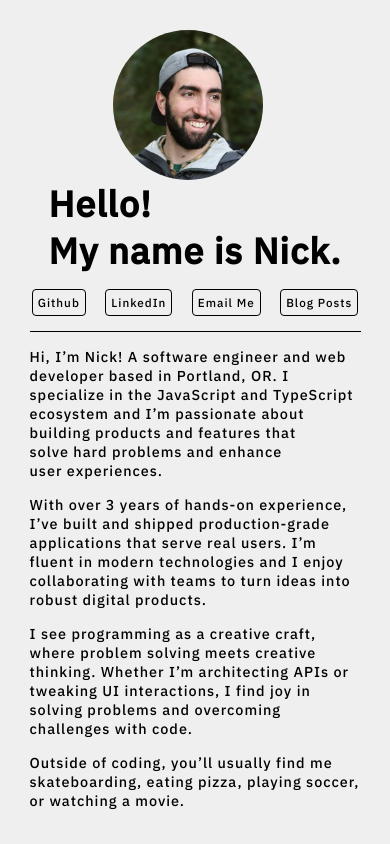
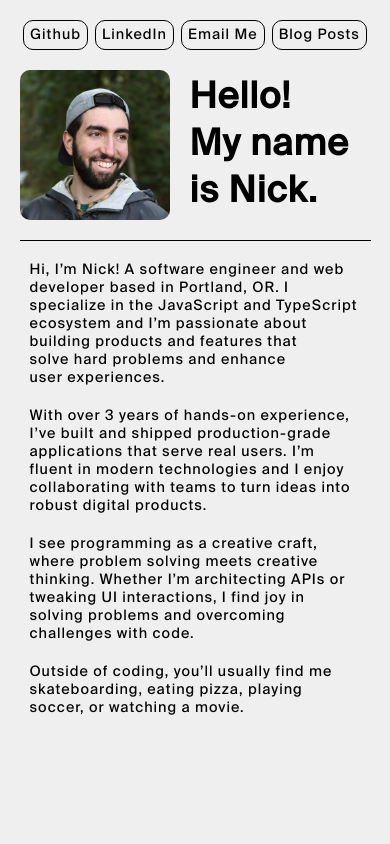
Before and after one commit to nickcosmo/personal-site-v2, an Astro site: page / in a window 390 px wide. Built offline with nearby package versions, Linux system fonts and the light colour scheme; Astro itself is replaced by a stand-in of ours.

Commit message:
update css

```diff
--- a/src/pages/index.astro
+++ b/src/pages/index.astro
@@ -5,10 +5,6 @@ import "../styles/globals.css";
 
 <Layout>
   <header class="container">
-    <img src="/me.png" alt="my headshot" />
-    <h1>Hello! <br /> My name is Nick.</h1>
-  </header>
-  <main>
     <div class="container">
       <ul class="links">
         <li>
@@ -21,9 +17,15 @@ import "../styles/globals.css";
         <li><a href="https://dev.to/nickcosmo/"> Blog Posts </a></li>
       </ul>
     </div>
-    <div class="container">
-      <div class="divider"></div>
+    <div class="header">
+      <img src="/me.png" alt="my headshot" />
+      <h1>Hello! <br /> My name is Nick.</h1>
     </div>
+  </header>
+  <div class="container">
+    <div class="divider"></div>
+  </div>
+  <main>
     <div class="container">
       <p>
         Hi, I’m Nick! A software engineer and web developer based in Portland,
--- a/src/styles/globals.css
+++ b/src/styles/globals.css
@@ -4,18 +4,17 @@
   --primary-color: #efefef;
   --secondary-color: #000;
   --content-padding: 30px;
-  font-family: "IBM Plex Sans - Medium", sans-serif;
+  font-family: Suisse, Helvetica, Arial, sans-serif;
   letter-spacing: 1px;
 }
 
-@font-face {
-  font-family: "IBM Plex Sans - Regular";
-  src: url("/IBMPlexSans-Regular.ttf") format("truetype");
+.font-small {
+  font-size: var(--font-small);
 }
 
 @font-face {
-  font-family: "IBM Plex Sans - Medium";
-  src: url("/IBMPlexSans-Medium.ttf") format("truetype");
+  font-family: "Suisse";
+  src: url("/SuisseIntl-Book.otf") format("opentype");
 }
 
 html,
@@ -27,14 +26,14 @@ body {
 body {
   margin: auto;
   max-width: 800px;
-  overflow: scroll;
+  overflow-y: scroll;
   display: flex;
   flex-direction: column;
   justify-content: center;
   padding: var(--content-padding) 0;
-  width: 50%;
+  width: 60%;
   background-color: var(--primary-color);
-  overflow-x: hidden;
+  font-size: 22px;
 }
 
 .container {
@@ -42,11 +41,11 @@ body {
   margin-bottom: var(--content-padding);
 }
 
-header {
+.header {
   margin: 0;
   display: flex;
   flex-direction: row;
-  justify-content: center;
+  justify-content: space-around;
   align-items: center;
 
   & > img {
@@ -54,7 +53,7 @@ header {
     width: 200px;
     opacity: 0%;
     object-fit: cover;
-    border-radius: 50%;
+    border-radius: 10px;
     margin-right: var(--content-padding);
     animation: fadeInAndMoveDown 1s cubic-bezier(0.19, 1, 0.22, 1) 0.3s forwards;
   }
@@ -64,7 +63,6 @@ h1 {
   font-size: 64px;
   line-height: 75px;
   opacity: 0%;
-  font-family: "IBM Plex Sans - Medium", sans-serif;
   animation: fadeInAndMoveDown 1s cubic-bezier(0.19, 1, 0.22, 1) 0.3s forwards;
 }
 
@@ -106,34 +104,30 @@ a {
 p {
   opacity: 0%;
   margin-top: 0px;
-  animation: fadeInAndMoveDown 0.8s cubic-bezier(0.19, 1, 0.22, 1) 1s forwards;
-  font-size: 24px;
+  animation: fadeInAndMoveDown 1s cubic-bezier(0.19, 1, 0.22, 1) 0.3s forwards;
   line-height: 36px;
-  font-weight: 500;
   margin-bottom: var(--content-padding);
   text-wrap: pretty;
-  padding: 0 var(--content-padding);
 }
 
 .links {
   opacity: 0%;
-  animation: fadeInAndMoveDown 0.8s cubic-bezier(0.19, 1, 0.22, 1) 1s forwards;
+  animation: fadeInAndMoveDown 1s cubic-bezier(0.19, 1, 0.22, 1) 0.3s forwards;
   list-style-type: none;
   padding: 0;
   display: flex;
   flex-direction: row;
+  flex-wrap: nowrap;
   justify-content: space-around;
-  gap: 30px;
 }
 
 li {
-  /* padding: 5px; */
   transition: all 0.2s ease;
   background-color: var(--primary-color);
   border: 1px solid var(--secondary-color);
-  border-radius: 0.25rem;
-  font-size: 24px;
+  border-radius: 10px;
   text-wrap: nowrap;
+  padding: 0 5px;
 }
 
 li:hover {
@@ -148,19 +142,21 @@ li:hover {
     line-height: normal;
   }
 
+  body {
+    font-size: 18px;
+  }
+
   p {
-    font-size: 18px;
     line-height: normal;
     padding: 0;
   }
 
   li {
-    font-size: 18px;
     text-wrap: nowrap;
   }
 
   .links {
-    flex-wrap: wrap;
+    flex-wrap: nowrap;
   }
 }
 
@@ -173,18 +169,10 @@ li:hover {
     width: 10px;
   }
 
-  header {
-    flex-direction: column;
-    align-items: center;
-    margin-top: var(--content-padding);
-
+  .header {
     & > img {
       width: 150px;
     }
-  }
-
-  .links {
-    gap: 15px;
   }
 
   h1 {
@@ -192,13 +180,9 @@ li:hover {
     line-height: normal;
   }
 
-  p,
-  li {
+  body {
     font-size: 0.9em;
     line-height: normal;
-  }
-
-  body {
     justify-content: start;
     max-height: fit-content;
   }
@@ -206,14 +190,14 @@ li:hover {
 
 @media screen and (max-width: 600px) {
   :root {
-    --content-padding: 15px;
+    --content-padding: 20px;
   }
 
   body {
     width: 90%;
   }
 
-  .links {
-    font-size: 13px;
+  li {
+    padding: 0 1px;
   }
 }
```
Also changed, not shown: public/IBMPlexSans-Medium.ttf (deleted), public/IBMPlexSans-Regular.ttf (deleted), public/SuisseIntl-Book.otf (added).
